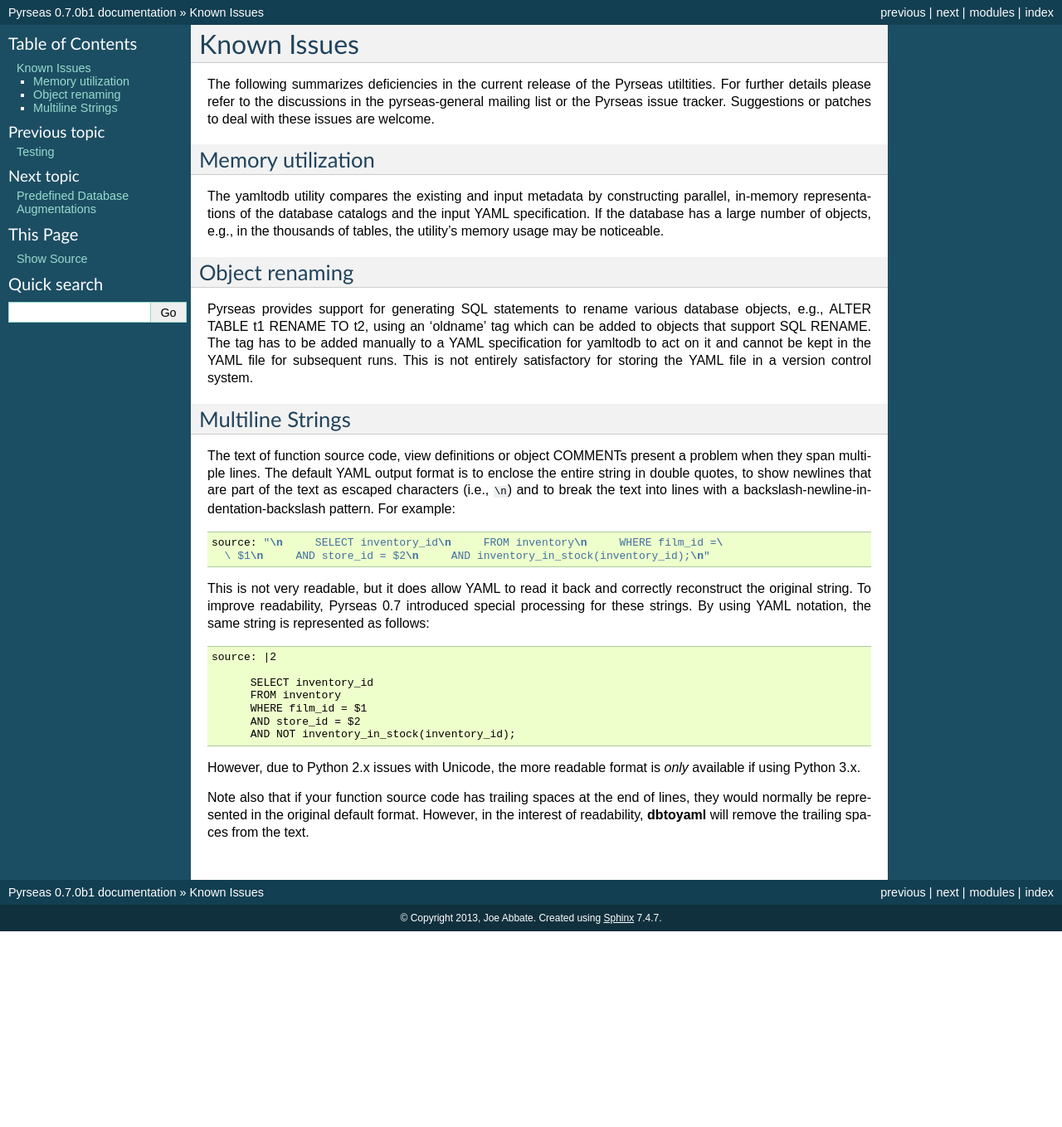
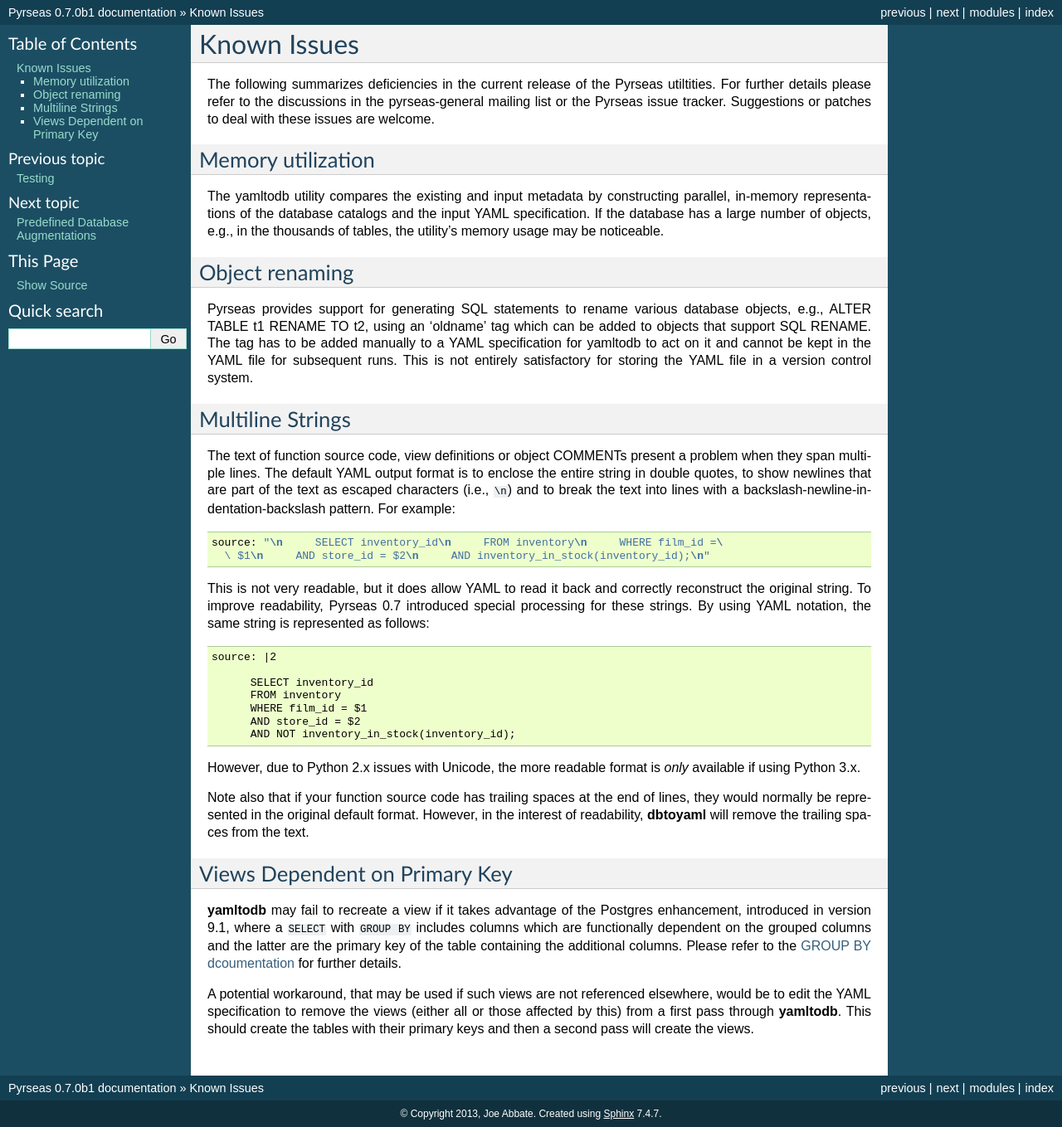
Before and after one commit to perseas/Pyrseas, a Sphinx documentation site: the page built from docs/issues.rst, in a window 1280 px wide. Shown: the whole page at 83% size. Built offline with Sphinx 7.4.7, drawn with Linux system fonts in a browser that asks for light colours; before the commit the page ends 1123 px from its top, so only the background shows below that.

Commit message:
Document limitation raised in issue 72. [ci skip]
  Also, remove adjust_name from cfgobjects.rst.

```diff
--- a/docs/cfgobjects.rst
+++ b/docs/cfgobjects.rst
@@ -23,8 +23,6 @@
 defined.
 
 .. autoclass:: CfgFunction
-
-.. automethod:: CfgFunction.adjust_name
 
 .. automethod:: CfgFunction.apply
 
--- a/docs/issues.rst
+++ b/docs/issues.rst
@@ -60,3 +60,21 @@
 end of lines, they would normally be represented in the original
 default format.  However, in the interest of readability,
 :program:`dbtoyaml` will remove the trailing spaces from the text.
+
+Views Dependent on Primary Key
+------------------------------
+
+:program:`yamltodb` may fail to recreate a view if it takes advantage
+of the Postgres enhancement, introduced in version 9.1, where a
+``SELECT`` with ``GROUP BY`` includes columns which are functionally
+dependent on the grouped columns and the latter are the primary key of
+the table containing the additional columns.  Please refer to the
+`GROUP BY dcoumentation
+<http://www.postgresql.org/docs/9.1/static/sql-select.html#SQL-GROUPBY>`_
+for further details.
+
+A potential workaround, that may be used if such views are not
+referenced elsewhere, would be to edit the YAML specification to
+remove the views (either all or those affected by this) from a first
+pass through :program:`yamltodb`. This should create the tables with
+their primary keys and then a second pass will create the views.
```
